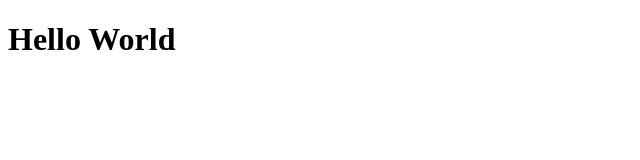
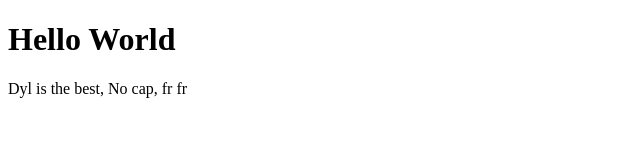
Before and after one commit to dylantrimble/testing_repo, a plain HTML site: page index.html in a window 1280 px wide. Shown: the whole page, without its empty margins (0-640 px from the left). Drawn offline with Linux system fonts and the light colour scheme.

Commit message:
added a  p tag that says some real stuff

```diff
--- a/index.html
+++ b/index.html
@@ -8,5 +8,6 @@
 </head>
 <body>
     <h1>Hello World</h1>
+    <p>Dyl is the best, No cap, fr fr</p>
 </body>
 </html>
```
